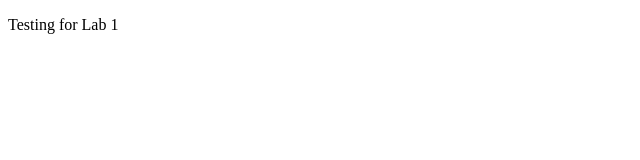
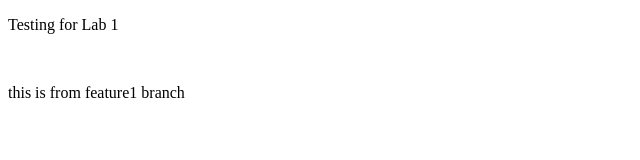
Before and after one commit to Tanishk1604/Tanishk_Vaze, a plain HTML site: page index.html in a window 1280 px wide. Shown: the whole page, without its empty margins (0-640 px from the left). Drawn offline with Linux system fonts and the light colour scheme.

Commit message:
feature1 branch change made

```diff
--- a/index.html
+++ b/index.html
@@ -7,5 +7,7 @@
   </head>
   <body>
     <p>Testing for Lab 1</p>
+    <br>
+    <p>this is from feature1 branch</p>
   </body>
 </html>
```
